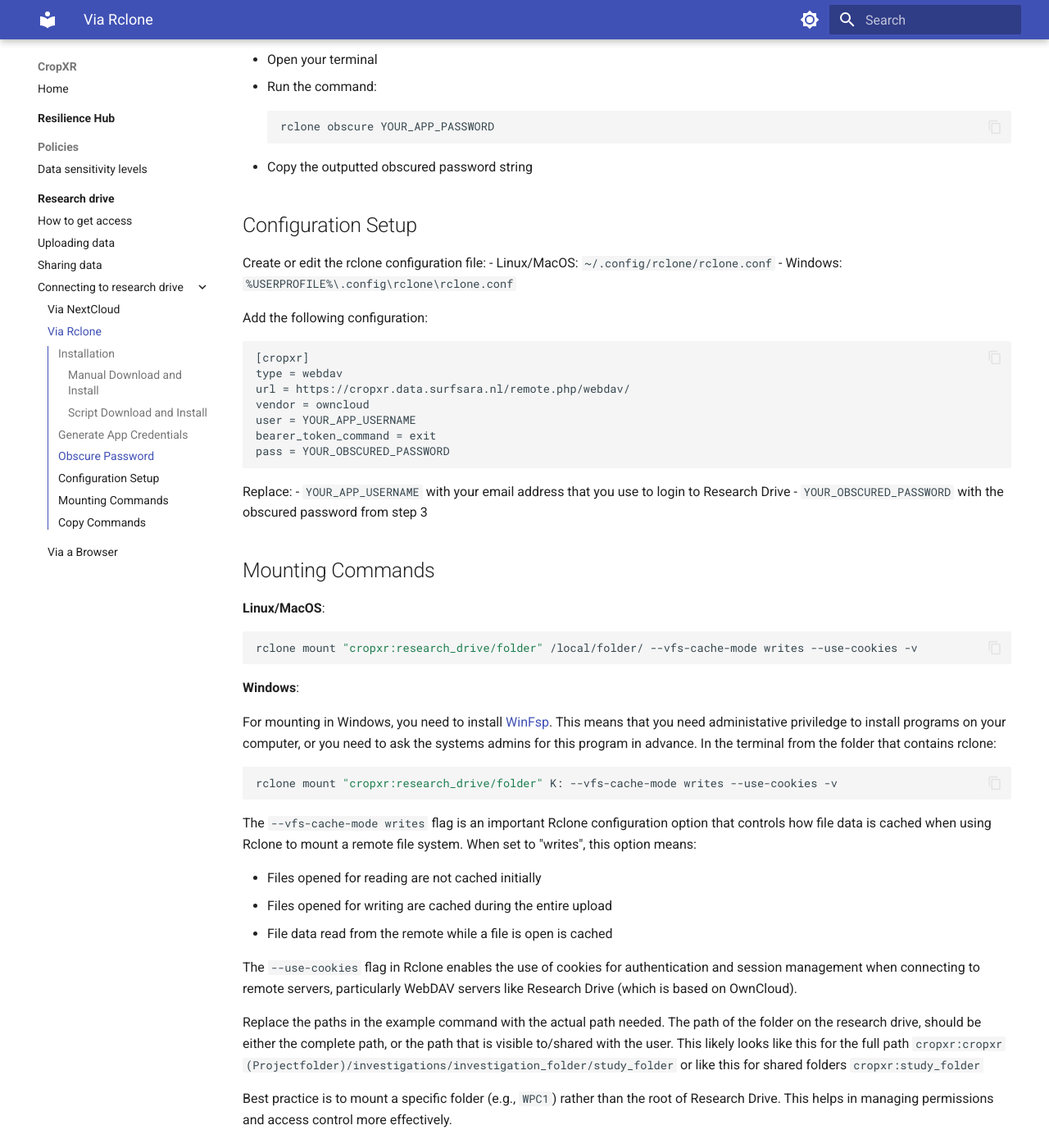
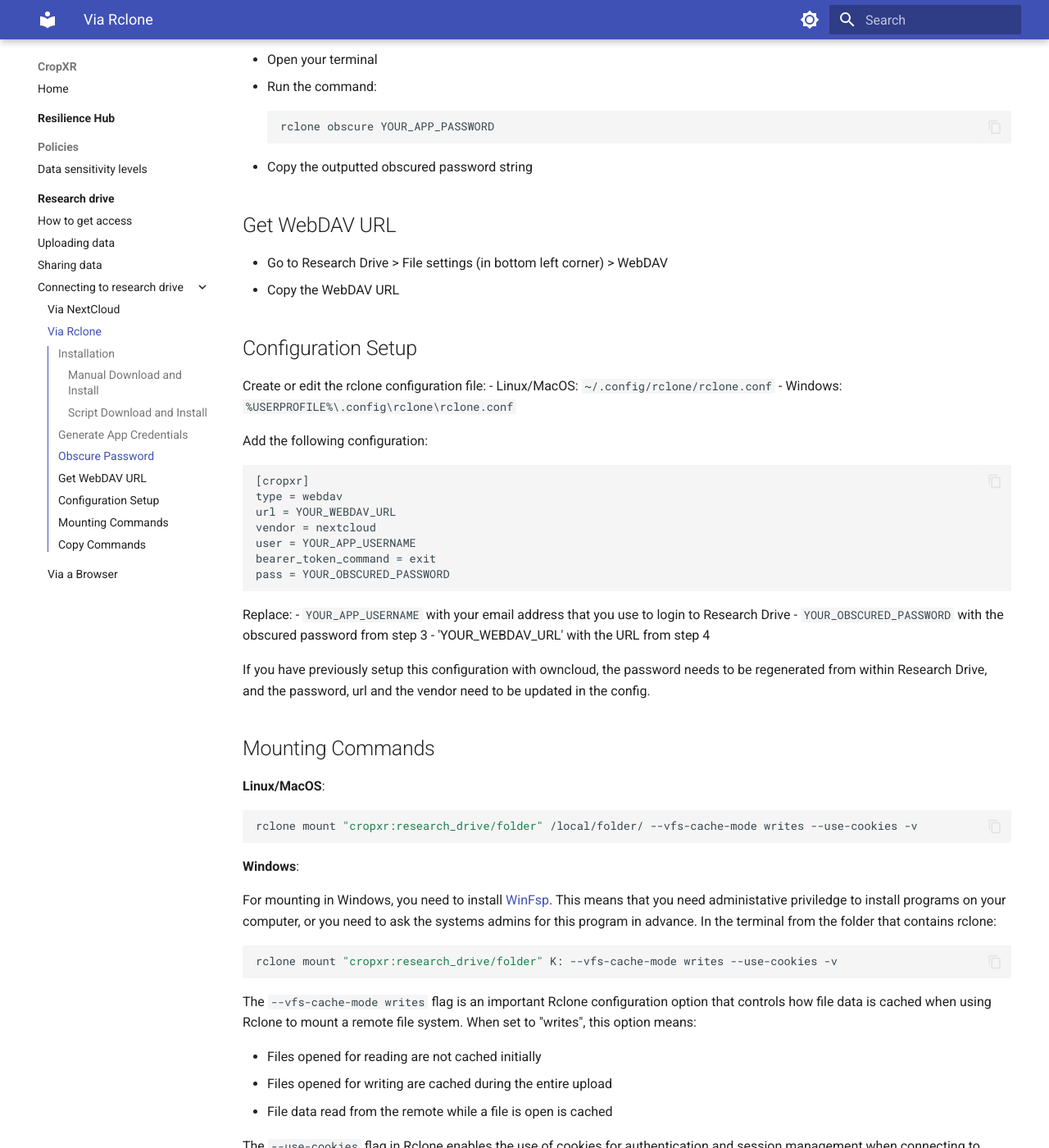
Before and after one commit to CropXR/documentation, an MkDocs documentation site: the page built from docs/research-drive/connecting-to-research-drive/Via-Rclone.md, in a window 1280 px wide and 1400 px high, scrolled down 1064 px. Shown: the whole window at 82% size. Built offline with MkDocs 1.6.1 and Material for MkDocs 9.7.7, drawn with Linux system fonts in a browser that asks for light colours.

Commit message:
Update Via-Rclone.md
updated for nextcloud

````diff
--- a/docs/research-drive/connecting-to-research-drive/Via-Rclone.md
+++ b/docs/research-drive/connecting-to-research-drive/Via-Rclone.md
@@ -30,6 +30,10 @@
     ```
 - Copy the outputted obscured password string
 
+## Get WebDAV URL
+- Go to Research Drive > File settings (in bottom left corner) > WebDAV
+- Copy the WebDAV URL
+
 ## Configuration Setup
 Create or edit the rclone configuration file:
 - Linux/MacOS: `~/.config/rclone/rclone.conf`
@@ -39,8 +43,8 @@
 ```
 [cropxr]
 type = webdav
-url = https://cropxr.data.surfsara.nl/remote.php/webdav/
-vendor = owncloud
+url = YOUR_WEBDAV_URL
+vendor = nextcloud
 user = YOUR_APP_USERNAME
 bearer_token_command = exit
 pass = YOUR_OBSCURED_PASSWORD
@@ -49,6 +53,9 @@
 Replace:
 - `YOUR_APP_USERNAME` with your email address that you use to login to Research Drive
 - `YOUR_OBSCURED_PASSWORD` with the obscured password from step 3
+- 'YOUR_WEBDAV_URL' with the URL from step 4
+
+If you have previously setup this configuration with owncloud, the password needs to be regenerated from within Research Drive, and the password, url and the vendor need to be updated in the config.
 
 ## Mounting Commands
 
````
